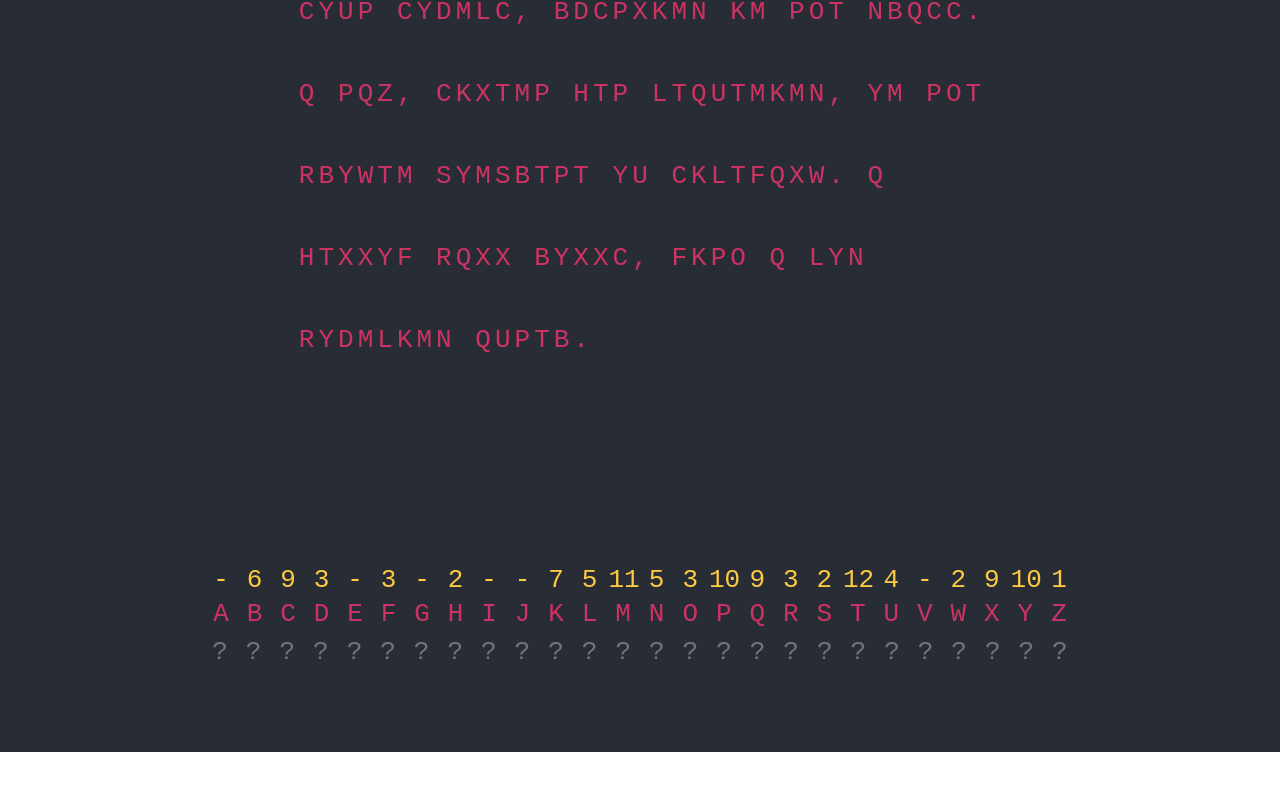
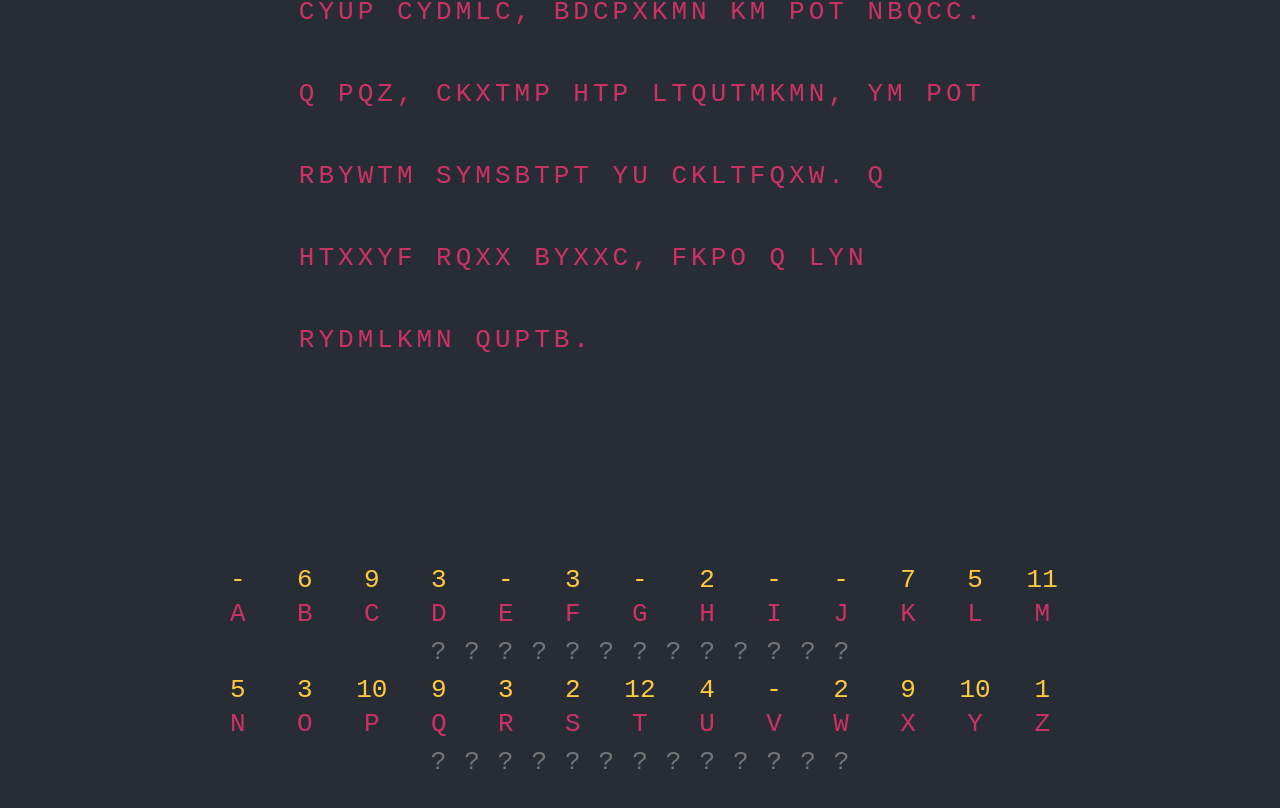
Before and after one commit to tomemelko/cipher-tools, a React (Create React App) app: page / in a window 1280 px wide. Shown: the part 328-1136 px from the top of the page. Before the commit the page ends 1080 px from the top, so only its background shows below. Built offline with nearby package versions, Linux system fonts and the light colour scheme.

Commit message:
Make mapping editor width aware
Modulo some CSS

```diff
--- a/src/App.css
+++ b/src/App.css
@@ -34,7 +34,8 @@
   font-family: monospace;
 }
 
-.CipherTextPlainText, .Letter-Mapping {
+.CipherTextPlainText,
+.Letter-Mapping {
   margin: 10vh;
 }
 
@@ -154,6 +155,7 @@
   from {
     transform: rotate(0deg);
   }
+
   to {
     transform: rotate(360deg);
   }
--- /dev/null
+++ b/src/MappingCell.tsx
@@ -0,0 +1,63 @@
+import React, { ChangeEvent } from 'react';
+import { Mapping, TextState } from './TextDisplay';
+
+export type MappingCellProps = TextState & {
+  onMappingChange: (mapping: Mapping) => void;
+} & {
+  array: string[];
+}
+
+function MappingCell(props: MappingCellProps) {
+  const {
+    array,
+    mapping,
+    onMappingChange,
+    text,
+  } = props;
+  function onBoxChanged(e: ChangeEvent<HTMLInputElement>) {
+    let newVal = e.currentTarget.value.toUpperCase();
+    if (newVal.length > 1) {
+      newVal = newVal[newVal.length - 1];
+    }
+    if (newVal !== '' && !/^[A-Z]$/.test(newVal)) {
+      e.preventDefault();
+      return;
+    }
+    onMappingChange({ [e.target.id]: newVal });
+  }
+
+  function freq(inputText: string, char: string): number | string {
+    return (inputText.match(new RegExp(char, 'g')) || []).length || '-';
+  }
+
+  return (
+    <div className="mapCell">
+      <table className="mapLetterTable">
+        <tbody>
+          <tr>
+            {array.map((char) => <td className="freqLetter" key={`freq${char}`}>{freq(text, char)}</td>)}
+          </tr>
+          <tr>
+            {array.map((char) => <td className="mapLetter" key={`ct${char}`}>{char}</td>)}
+          </tr>
+        </tbody>
+      </table>
+      <div className="mapInputContainer">
+        {array.map((char) => (
+          <div className="mapInput" key={`pt${char}`}>
+            <input
+              placeholder="?"
+              onFocus={((event: ChangeEvent<HTMLInputElement>) => event.target.select())}
+              className="mapInput"
+              value={mapping[char] || ''}
+              onChange={onBoxChanged}
+              id={char}
+            />
+          </div>
+        ))}
+      </div>
+    </div>
+  );
+}
+
+export default MappingCell;
--- a/src/MappingEditor.tsx
+++ b/src/MappingEditor.tsx
@@ -1,54 +1,40 @@
-import React, { ChangeEvent } from 'react';
-import { Mapping, TextState } from './TextDisplay';
+import React from 'react';
+import MappingCell, { MappingCellProps } from './MappingCell';
 
-export type MappingEditorProps = TextState & {
-    onMappingChange: (mapping: Mapping) => void;
-}
+export type MappingEditorProps = Omit<MappingCellProps, 'array'>;
 
 function MappingDisplay(props: MappingEditorProps) {
   const { onMappingChange, text, mapping } = props;
-  function onBoxChanged(e: ChangeEvent<HTMLInputElement>) {
-    let newVal = e.currentTarget.value.toUpperCase();
-    if (newVal.length > 1) {
-      newVal = newVal[newVal.length - 1];
+
+  const [dimensions, setDimensions] = React.useState({
+    height: window.innerHeight,
+    width: window.innerWidth,
+  });
+
+  React.useEffect(() => {
+    function handleResize() {
+      setDimensions({
+        height: window.innerHeight,
+        width: window.innerWidth,
+      });
     }
-    if (newVal !== '' && !/^[A-Z]$/.test(newVal)) {
-      e.preventDefault();
-      return;
-    }
-    onMappingChange({ [e.target.id]: newVal });
+    window.addEventListener('resize', handleResize);
+
+    return () => window.removeEventListener('resize', handleResize);
+  });
+
+  const { width } = dimensions;
+  if (width < 1500) {
+    return (
+      <div>
+        <MappingCell array={Array.from(Array(13)).map((_, i) => String.fromCharCode(i + 65))} onMappingChange={onMappingChange} text={text} mapping={mapping} />
+        <MappingCell array={Array.from(Array(13)).map((_, i) => String.fromCharCode(i + 65 + 13))} onMappingChange={onMappingChange} text={text} mapping={mapping} />
+      </div>
+    );
   }
-
-  function freq(inputText: string, char: number): number | string {
-    return (inputText.match(new RegExp(String.fromCharCode(char + 65), 'g')) || []).length || '-';
-  }
-
   return (
     <div>
-      <table className="mapLetterTable">
-        <tbody>
-          <tr>
-            {Array.from(Array(26)).map((char, i) => <td className="freqLetter" key={char}>{freq(text, i)}</td>)}
-          </tr>
-          <tr>
-            {Array.from(Array(26)).map((char, i) => <td className="mapLetter" key={char}>{String.fromCharCode(i + 65)}</td>)}
-          </tr>
-        </tbody>
-      </table>
-      <div className="mapInputContainer">
-        {Array.from(Array(26)).map((char, i) => (
-          <div className="mapInput" key={char}>
-            <input
-              placeholder="?"
-              onFocus={((event: ChangeEvent<HTMLInputElement>) => event.target.select())}
-              className="mapInput"
-              value={mapping[String.fromCharCode(i + 65)] || ''}
-              onChange={onBoxChanged}
-              id={String.fromCharCode(i + 65)}
-            />
-          </div>
-        ))}
-      </div>
+      <MappingCell array={Array.from(Array(26)).map((_, i) => String.fromCharCode(i + 65))} onMappingChange={onMappingChange} text={text} mapping={mapping} />
     </div>
   );
 }
--- a/src/TextDisplay.tsx
+++ b/src/TextDisplay.tsx
@@ -1,4 +1,7 @@
 import React from 'react';
+
+// eslint-disable-next-line eslint-comments/disable-enable-pair -- I want to disable for the whole file
+/* eslint-disable react/no-array-index-key -- I don't care about this rule right now */
 
 export type Mapping = {
     [p: string]: string;
@@ -16,7 +19,7 @@ function CipherTextDisplay(props: TextState) {
   while (text.includes(' ') && text.length > 36) {
     let space = 36;
     // eslint-disable-next-line no-empty -- This could be a while loop with a body, but this feels cleaner to me
-    for (; space >= 0 && text[space] !== ' '; space -= 1) {}
+    for (; space >= 0 && text[space] !== ' '; space -= 1) { }
     space = space <= 0 ? text.indexOf(' ') : space;
     chunks.push(text.substring(0, space));
     text = text.substring(space + 1);
@@ -28,10 +31,10 @@ function CipherTextDisplay(props: TextState) {
         {chunks.map((chunk) => (
           <React.Fragment key={chunk}>
             <tr>
-              {chunk.split('').map((char) => <td className="ctLetter" key={char}>{char}</td>)}
+              {chunk.split('').map((char, i) => <td className="ctLetter" key={`ct${char}${i}`}>{char}</td>)}
             </tr>
             <tr>
-              {chunk.split('').map((char) => <td className="ptLetter" key={char}>{mapping[char] || ''}</td>)}
+              {chunk.split('').map((char, i) => <td className="ptLetter" key={`pt${char}${i}`}>{mapping[char] || ''}</td>)}
             </tr>
           </React.Fragment>
         ))}
```
